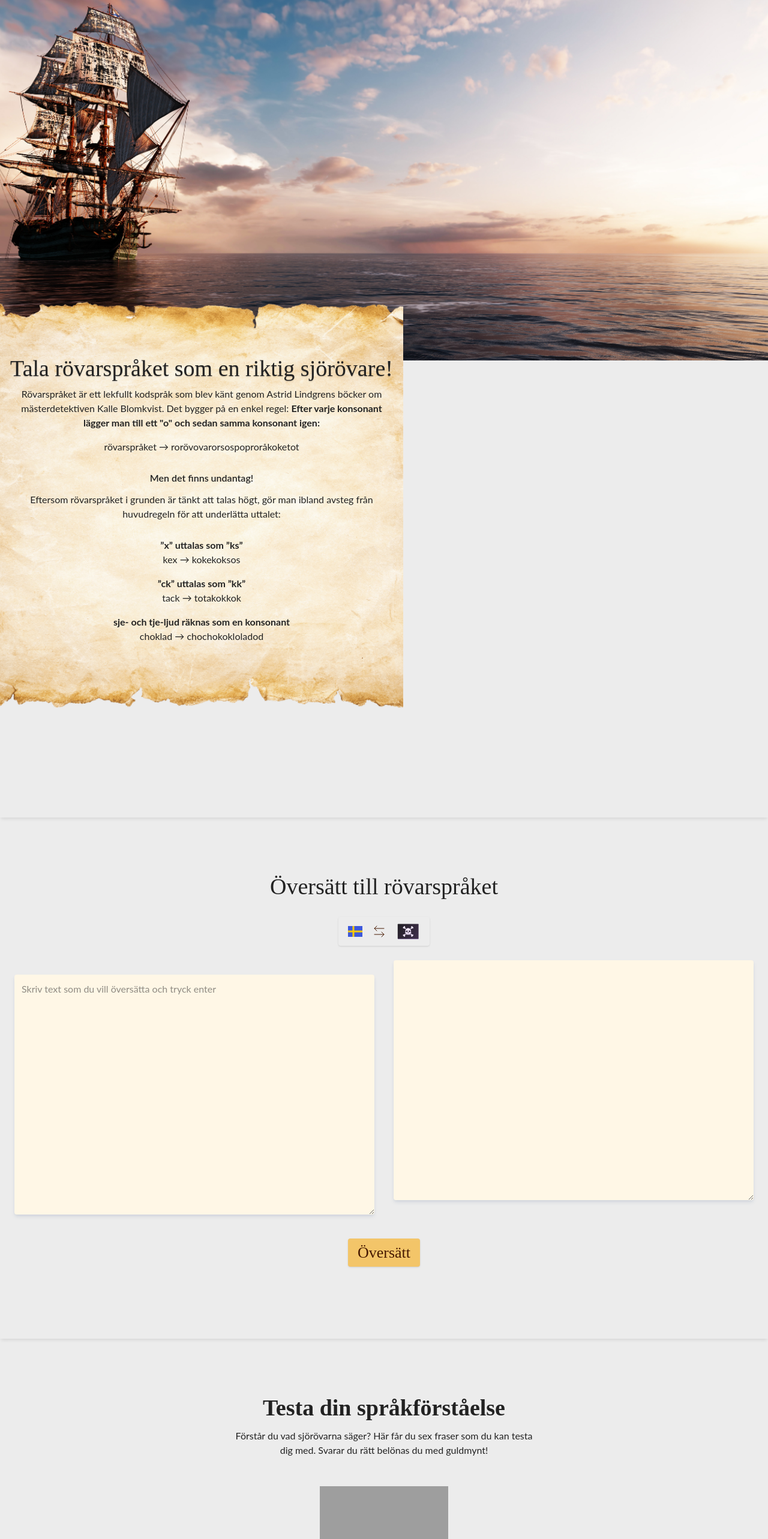
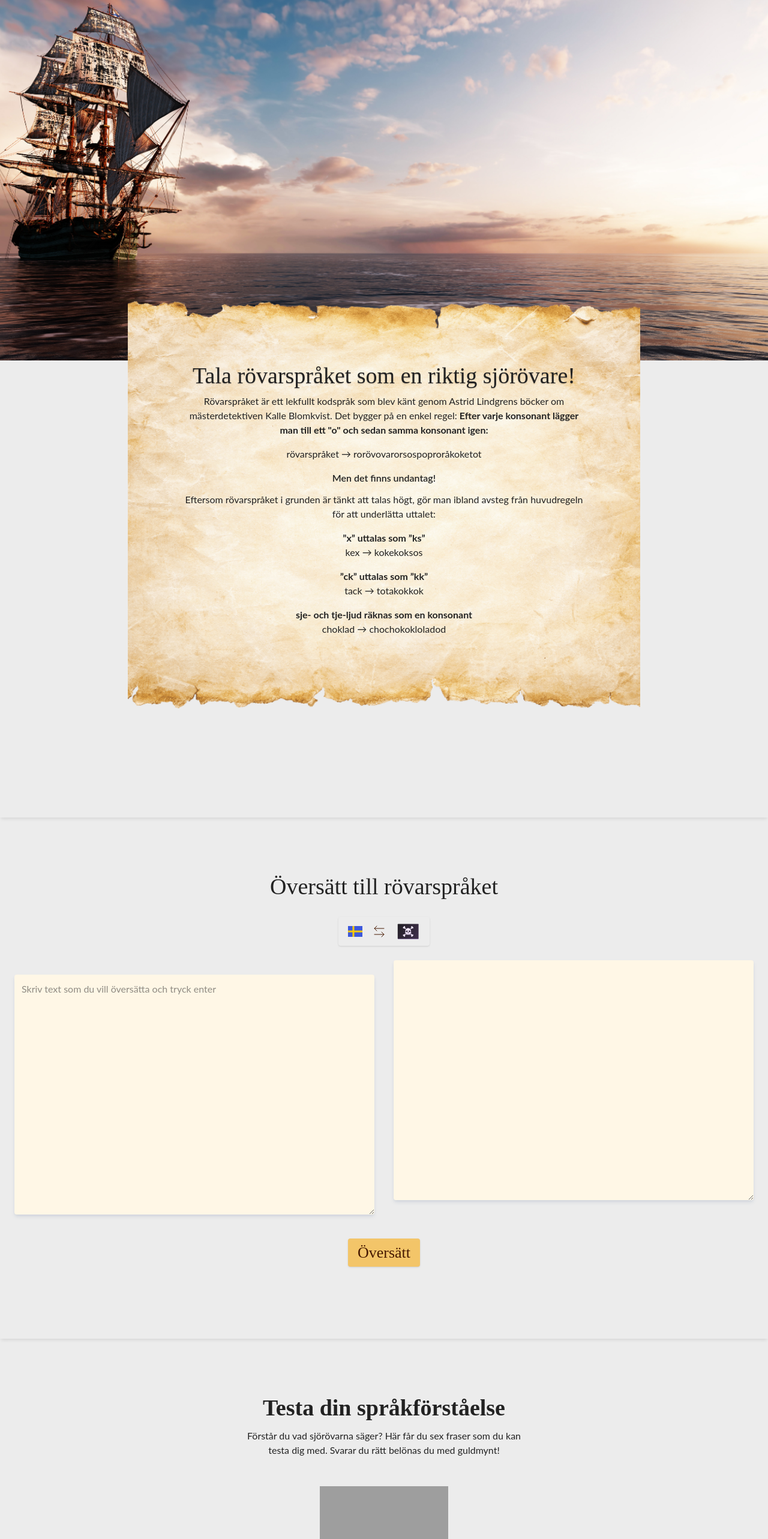
Before and after one commit to Emmelie83/RobberLanguageTranslator, a React (Vite) app: page / in a window 1280 px wide. Shown: the part 176-2742 px from the top of the page at 60% size. Built offline with nearby package versions, Linux system fonts and the light colour scheme; grey boxes are pictures that could not be loaded; a web font is replaced by a local one.

Commit message:
Add div for text section in rules

```diff
--- a/src/components/contact/ContactSection.tsx
+++ b/src/components/contact/ContactSection.tsx
@@ -5,7 +5,7 @@ const Contact: React.FC = () => {
 	return (
 		<div
 			id="contact"
-			className="mx-auto pt-24  pb-18 text-center lg:w-1/2 max-w-[500px]">
+			className="mx-auto pt-24  pb-18 text-center lg:w-1/2 max-w-[500px] px-3">
 			{/* Section Heading */}
 			<h2 className="mb-4">Kontakt</h2>
 
--- a/src/components/language-test/LanguageTestIntro.tsx
+++ b/src/components/language-test/LanguageTestIntro.tsx
@@ -7,7 +7,7 @@ type Props = {
 };
 
 const TestIntro: React.FC<Props> = ({ onStart }) => (
-	<div className="flex flex-col items-center lg:w-1/2 max-w-[500px]">
+	<div className="flex flex-col items-center lg:w-1/2 max-w-[500px] px-3">
 		<p className="mb-6">
 			Förstår du vad sjörövarna säger? Här får du sex fraser som du kan
 			testa dig med. Svarar du rätt belönas du med guldmynt!
--- a/src/components/rules/Rules.tsx
+++ b/src/components/rules/Rules.tsx
@@ -3,8 +3,9 @@ import React from "react";
 const Rules: React.FC = () => (
 	<section
 		id="rules"
-		className="">
-		<div className="rules-content flex flex-col justify-center bg-no-repeat bg-center bg-contain h-[850px] -mt-40 lg:-mt-70 text-center w-full max-w-2xl px-3">
+		className="flex justify-center">
+    <div className="rules-content flex flex-col justify-center lg:w-2/3 bg-no-repeat bg-center bg-contain h-[850px] -mt-34 lg:-mt-70 text-center px-3">
+      <div className="mx-auto px-20">
 			<h2 className="mb-3 text-shadow-sm">
 				Tala rövarspråket som en riktig sjörövare!
 			</h2>
@@ -36,7 +37,8 @@ const Rules: React.FC = () => (
 					<strong>sje- och tje-ljud räknas som en konsonant</strong>
 					<p>choklad → chochokokloladod</p>
 				</li>
-			</ul>
+        </ul>
+        </div>
 		</div>
 	</section>
 );
```
